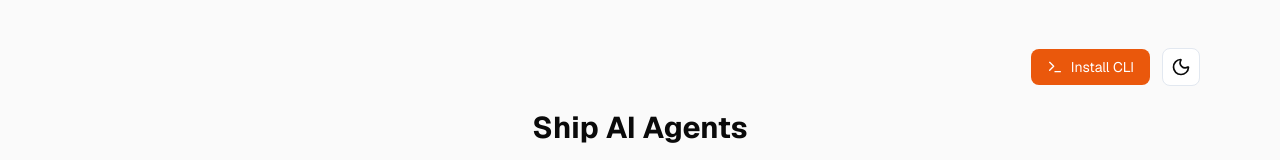
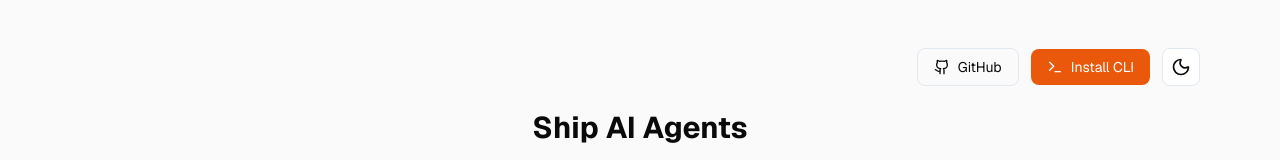
Before and after one commit to vikramships/shipaiagents, a Next.js app: page / in a window 1280 px wide. Shown: the top 160 px of the page. Built offline with nearby package versions, Linux system fonts and the light colour scheme; no server answers.

Commit message:
added git link

```diff
--- a/components/Header.tsx
+++ b/components/Header.tsx
@@ -1,12 +1,21 @@
 import Link from 'next/link'
 import DarkModeToggle from './DarkModeToggle'
-import { Terminal } from 'lucide-react'
+import { Terminal, Github } from 'lucide-react'
 
 export default function Header() {
   return (
     <div className="mb-12">
       {/* Top right controls - hidden on mobile, visible on larger screens */}
       <div className="hidden sm:flex justify-end items-center gap-3 mb-6">
+        <a
+          href="https://github.com/vikramships/shipaiagents"
+          target="_blank"
+          rel="noopener noreferrer"
+          className="inline-flex items-center gap-2 px-4 py-2 border border-border rounded-lg hover:bg-accent transition-colors text-sm"
+        >
+          <Github size={16} />
+          GitHub
+        </a>
         <Link
           href="/install"
           className="inline-flex items-center gap-2 px-4 py-2 bg-primary text-primary-foreground rounded-lg hover:bg-primary/90 transition-colors text-sm"
@@ -31,6 +40,15 @@ export default function Header() {
 
       {/* Mobile controls - below title */}
       <div className="flex sm:hidden justify-center items-center gap-3 mt-6">
+        <a
+          href="https://github.com/vikramships/shipaiagents"
+          target="_blank"
+          rel="noopener noreferrer"
+          className="inline-flex items-center gap-2 px-4 py-2 border border-border rounded-lg hover:bg-accent transition-colors text-sm"
+        >
+          <Github size={16} />
+          GitHub
+        </a>
         <Link
           href="/install"
           className="inline-flex items-center gap-2 px-4 py-2 bg-primary text-primary-foreground rounded-lg hover:bg-primary/90 transition-colors text-sm"
```
